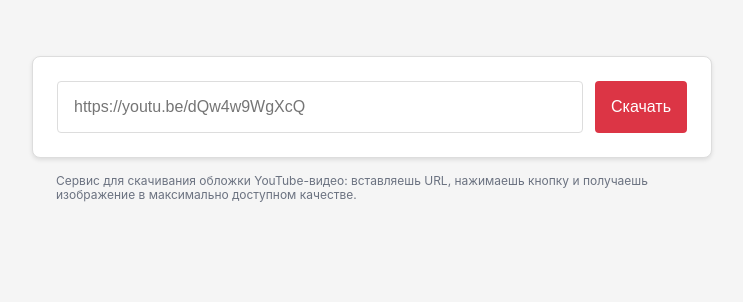
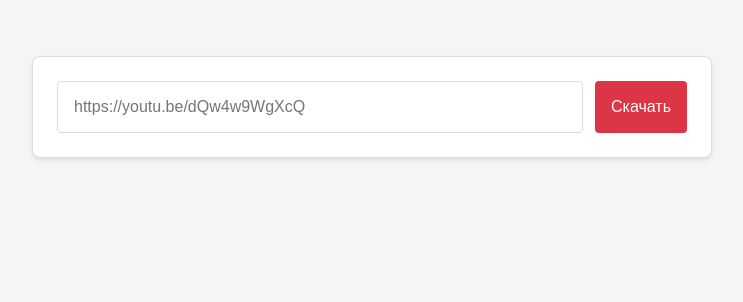
Before and after one commit to michaelbel/covergrab, a plain HTML site: page index.html in a window 1280 px wide. Shown: the whole page, without its empty margins (268-1011 px from the left). Drawn offline with Linux system fonts and the light colour scheme.

Commit message:
Remove description section

```diff
--- a/index.html
+++ b/index.html
@@ -98,15 +98,6 @@
         white-space: pre-wrap;
       }
 
-      .description {
-        margin: 16px 0 0;
-        padding: 0 24px;
-        font-size: 12px;
-        font-weight: 400;
-        line-height: 1.2;
-        color: #6b7280;
-      }
-
       @media (max-width: 640px) {
         .container {
           padding: 40px 16px 72px;
@@ -144,11 +135,6 @@
         </div>
         <div id="status" class="status" role="status" aria-live="polite"></div>
       </section>
-
-      <p class="description">
-        Сервис для скачивания обложки YouTube-видео: вставляешь URL, нажимаешь
-        кнопку и получаешь изображение в максимально доступном качестве.
-      </p>
     </main>
 
     <script>
```
